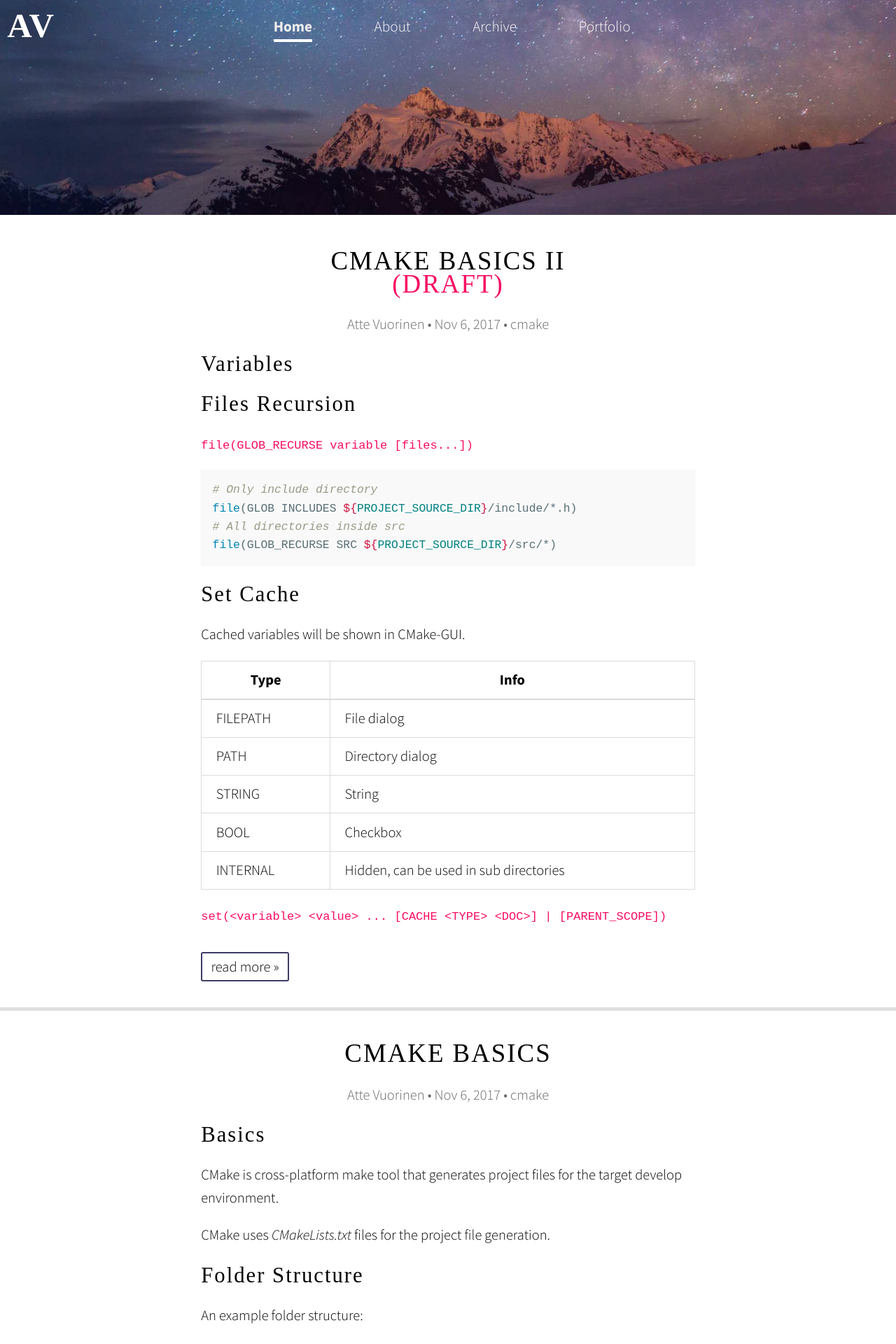
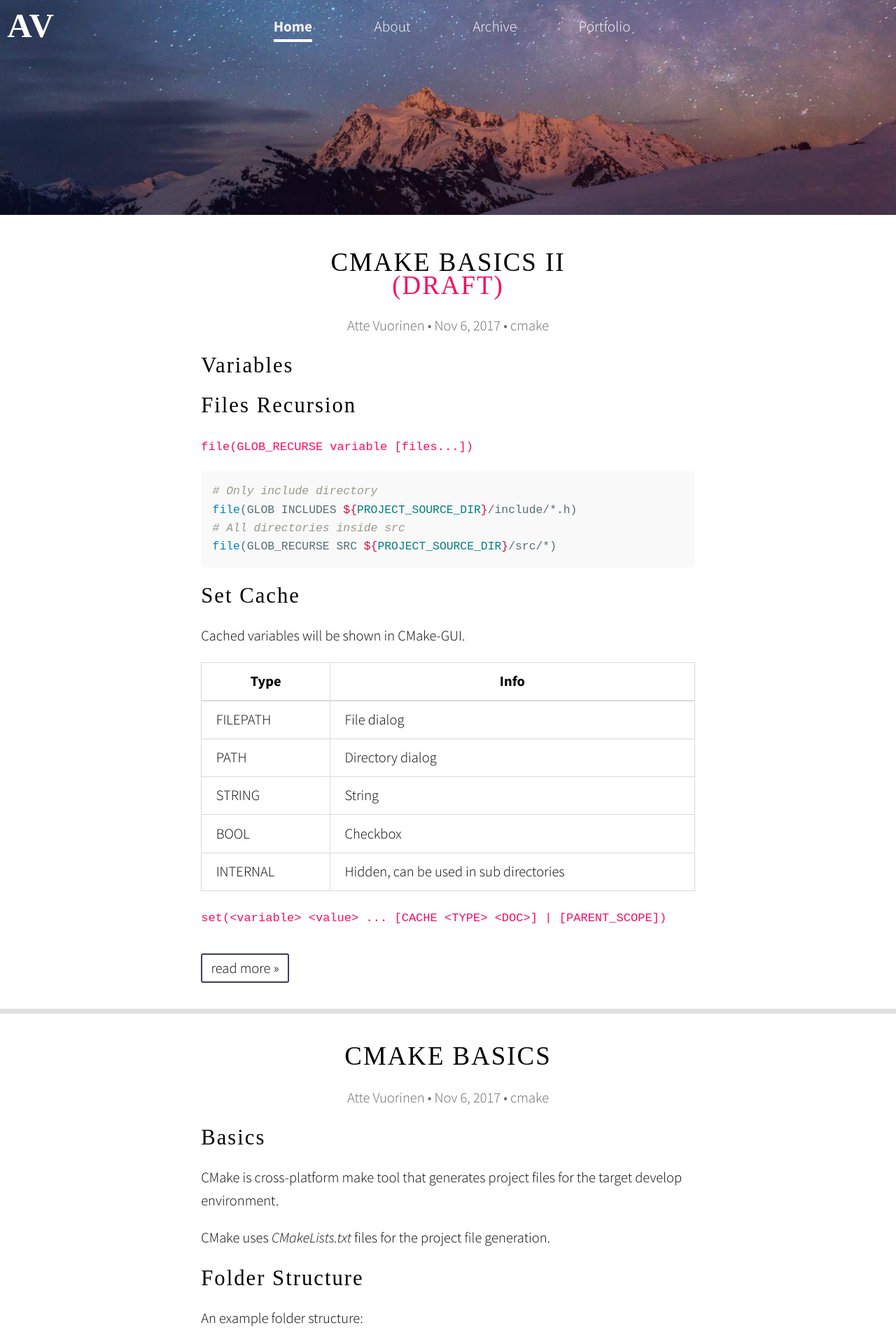
Before and after one commit to avuorinen/avuorinen.github.io, a Jekyll site: the page built from index.html, in a window 1280 px wide. Shown: the top 1920 px of the page at 70% size. Built offline with Jekyll 4.4.1, drawn with Linux system fonts in a browser that asks for light colours; nearby versions of some CDN libraries; some web fonts are replaced; the list of posts is cut into pages by our own code; comment, search, counter and statistics services are not loaded.

Commit message:
Adjusted blank.html and main.sass.

```diff
--- a/_layouts/blank.html
+++ b/_layouts/blank.html
@@ -31,7 +31,7 @@
   <body>
     {% assign month = site.time | date: "%-m" %}
 
-  <header id="header" class="logo-header {% if page.url == "/" or page.url == "/index.html" %}main{% endif %}" style="{% if page.header %} background-image: url({{ page.header }}); background-position: 50% 50%; {% elsif month == "5" or month == "6" month == "7" month == "8" month == "9" %} background-image: url('/img/header-summer.jpg'); {% else %} background-image: url('/img/header.jpg'); {% endif %}">
+  <header id="header" class="logo-header {% if page.url == "/" or page.url == "/index.html" %}main{% endif %}" style="{% if page.header %} background-image: url({{ page.header }}); background-position: 50% 40%; {% elsif month == "5" or month == "6" month == "7" month == "8" month == "9" %} background-image: url('/img/header-summer.jpg'); {% else %} background-image: url('/img/header.jpg'); {% endif %}">
     <div class="overlay">
       {% unless site.style.headline %}<h1 class="logo"><a href="{{ site.baseurl }}/">{{ site.title }}</a></h1>{% endunless %}
     <header class="nav-header">
--- a/main.sass
+++ b/main.sass
@@ -59,7 +59,7 @@
 {% endif %}
 
 article
-    border-top: 0.25em solid
+    border-top: 0.35em solid
 
 article:nth-of-type(even)
     +article_background($even, $anchor, $odd)
```
